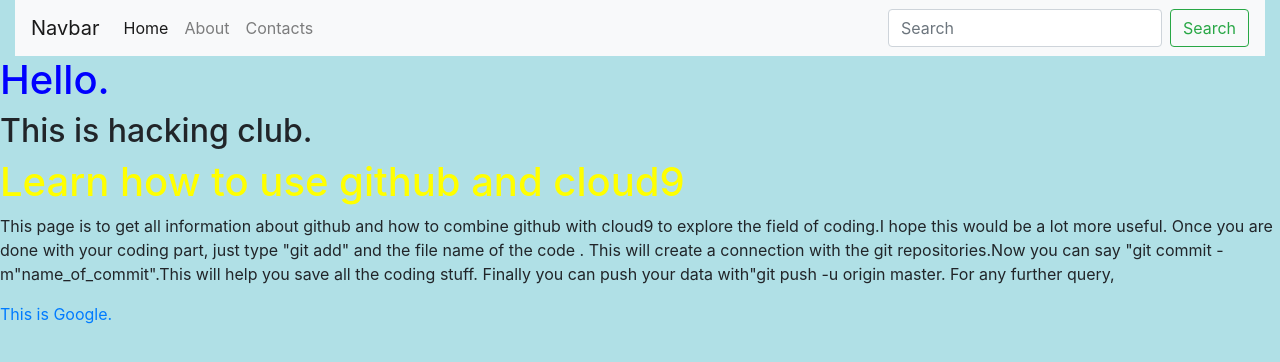
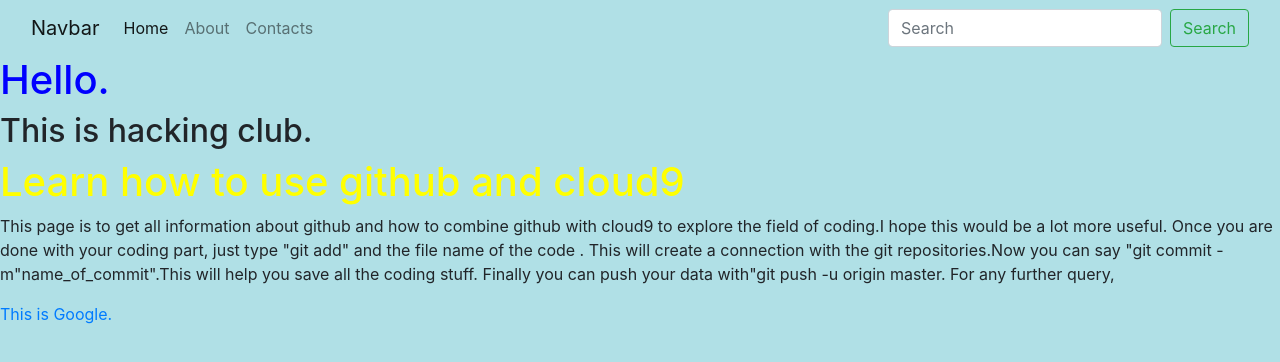
Before and after one commit to NiharRShah/NiharRShah.github.io, a plain HTML site: page index.html in a window 1280 px wide. Drawn offline with nearby package versions, Linux system fonts and the light colour scheme.

Commit message:
index.html

```diff
--- a/index.html
+++ b/index.html
@@ -5,12 +5,11 @@
         <link rel="stylesheet" href="styles.css">
     </head>
       <div color="green" class="container-fluid">
-        <nav class="navbar navbar-expand-lg navbar-light bg-light">
+        <nav class="navbar navbar-expand-lg navbar-light">
   <a class="navbar-brand" href="#">Navbar</a>
   <button class="navbar-toggler" type="button" data-toggle="collapse" data-target="#navbarSupportedContent" aria-controls="navbarSupportedContent" aria-expanded="false" aria-label="Toggle navigation">
     <span class="navbar-toggler-icon"></span>
   </button>
-
   <div class="collapse navbar-collapse" id="navbarSupportedContent">
     <ul class="navbar-nav mr-auto">
        <li class="nav-item active">
```
